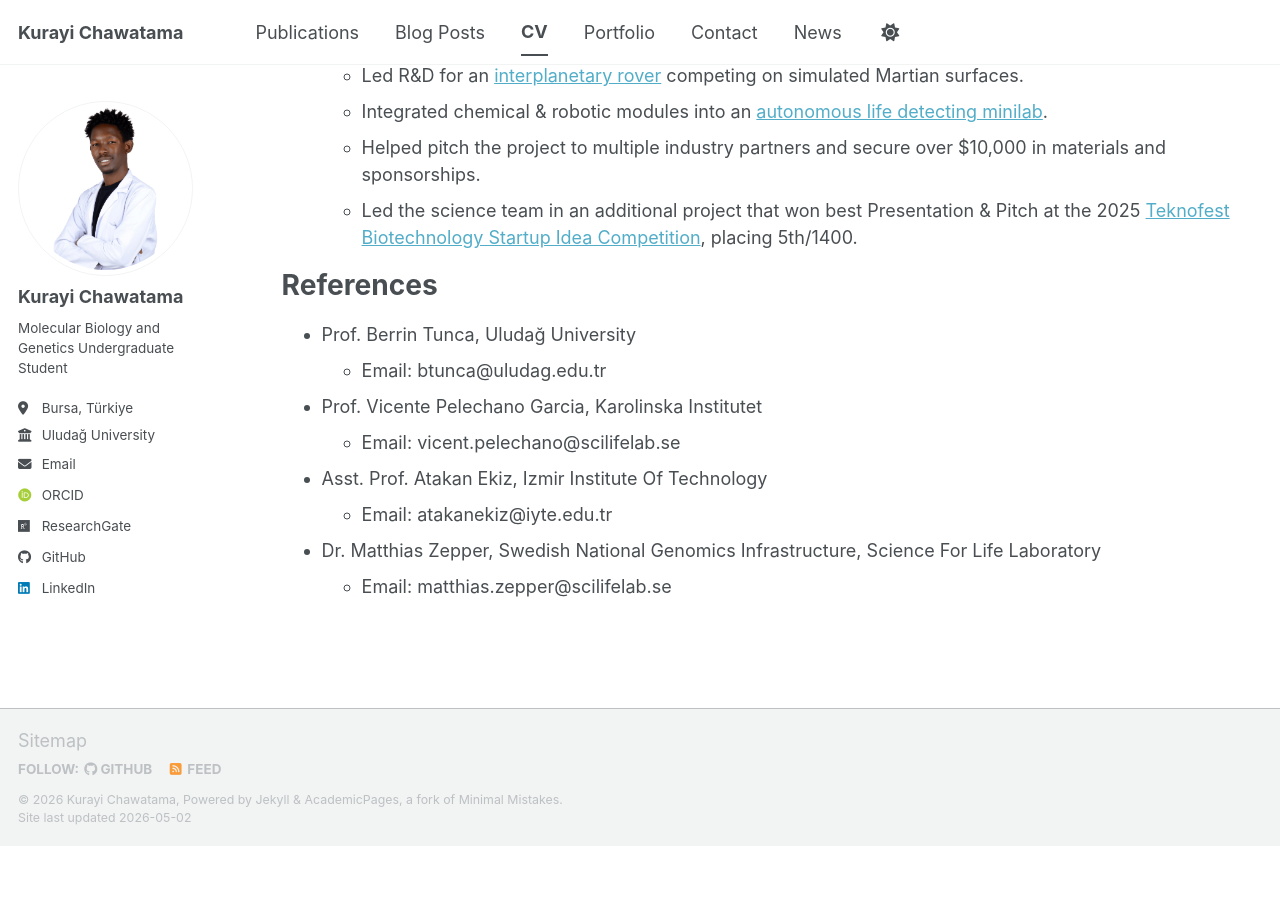
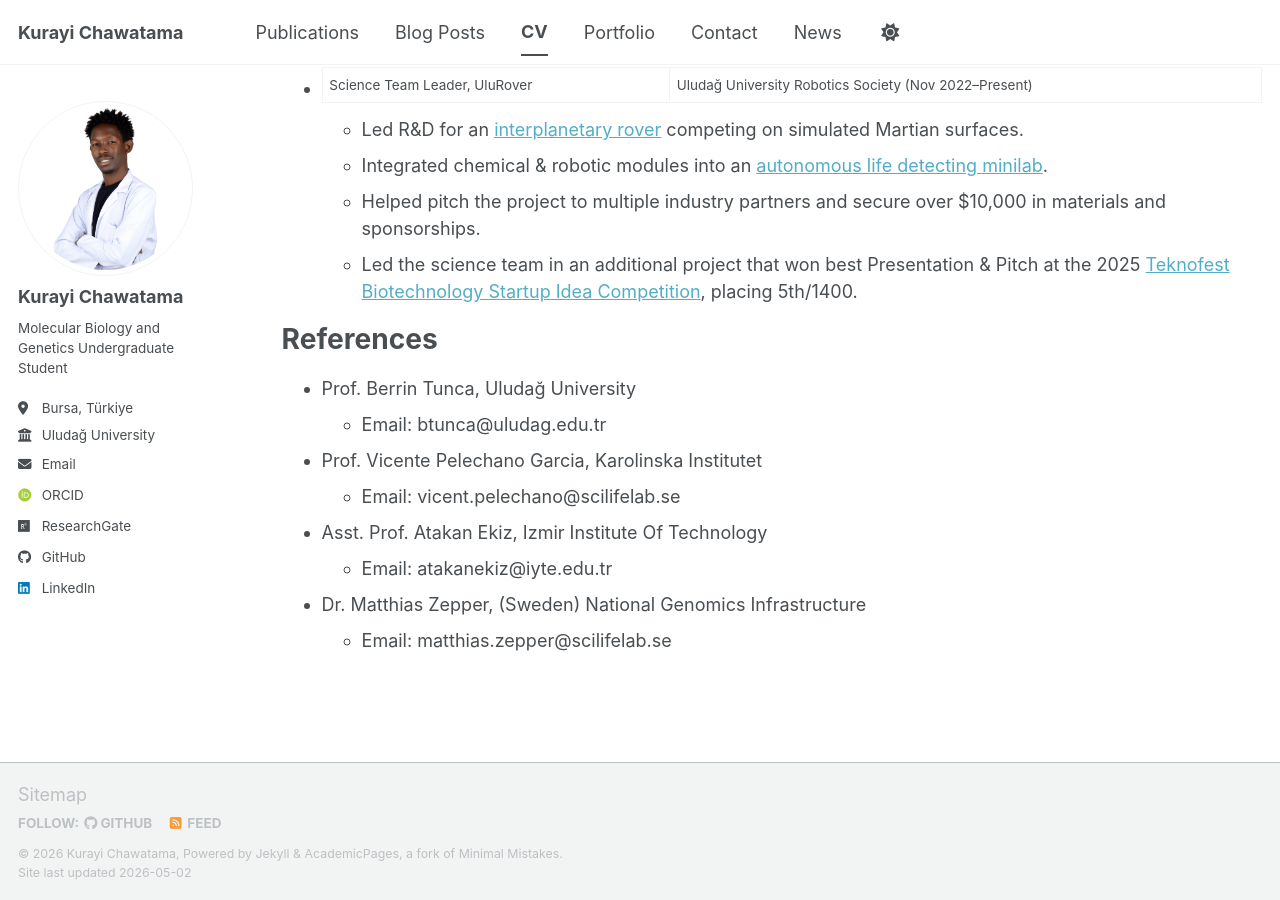
Before and after one commit to KurayiChawatama/kurayi-chawatama.github.io, a Jekyll site: the page built from _pages/cv.md, in a window 1280 px wide and 900 px high, scrolled down 1937 px. Built offline with Jekyll 4.4.1, drawn with Linux system fonts in a browser that asks for light colours; some web fonts are replaced; a script bundle is joined from its source files by our own code; library files that are not in the unit come from our copies; before the commit the page ends 2783 px from its top, so only the background shows below that; some of the changed text lies outside the part shown.

Commit message:
Update CV page: correct section title and enhance reference details

```diff
--- a/_pages/cv.md
+++ b/_pages/cv.md
@@ -72,5 +74,5 @@
   * Email: vicent.pelechano@scilifelab.se
 * Asst. Prof. Atakan Ekiz, Izmir Institute Of Technology
   * Email: atakanekiz@iyte.edu.tr
-* Dr. Matthias Zepper, Swedish National Genomics Infrastructure, Science For Life Laboratory
+* Dr. Matthias Zepper, (Sweden) National Genomics Infrastructure
   * Email: matthias.zepper@scilifelab.se
```
Also changed, not shown: other parts of _pages/cv.md (+3 -1 lines).
